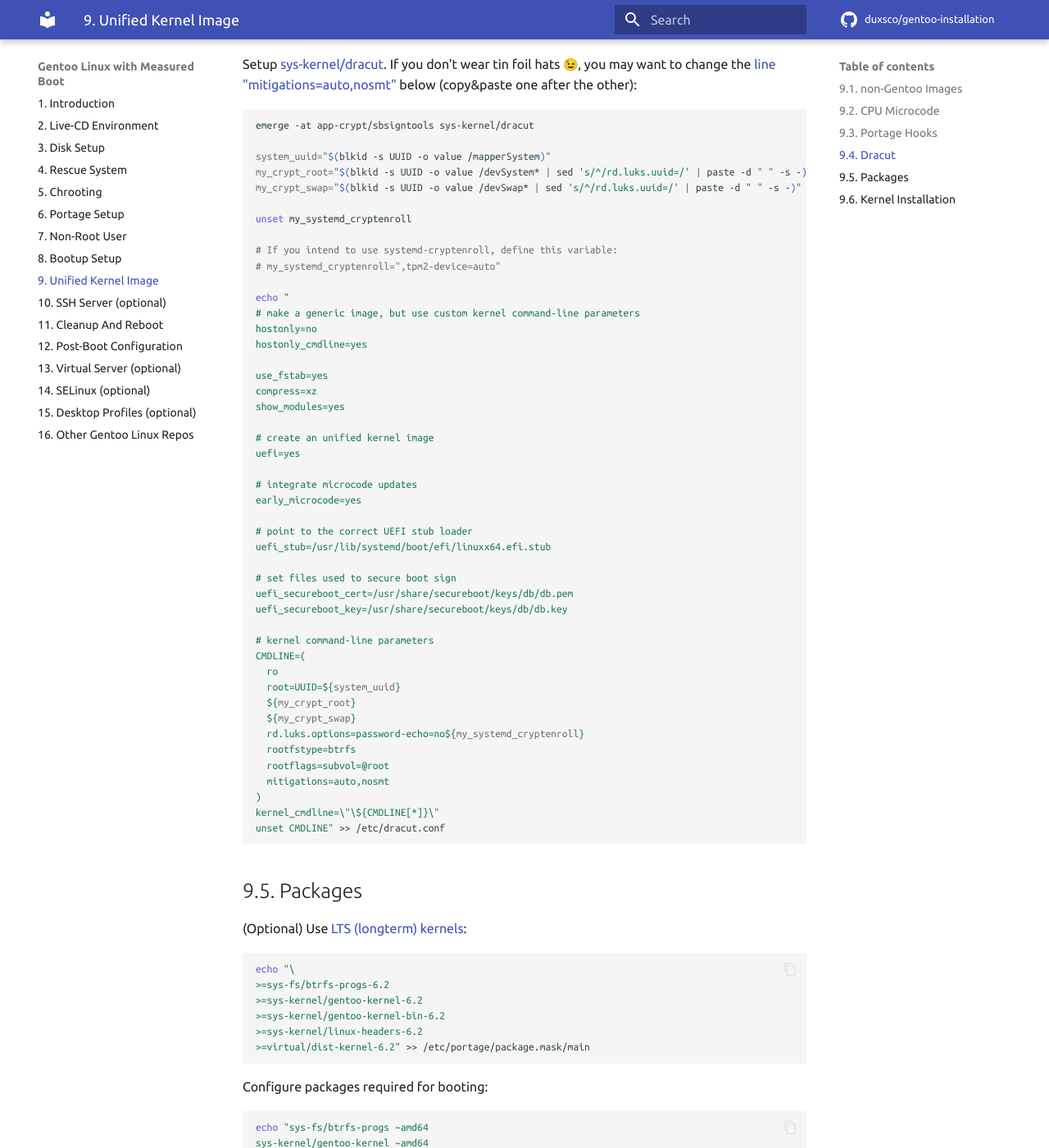
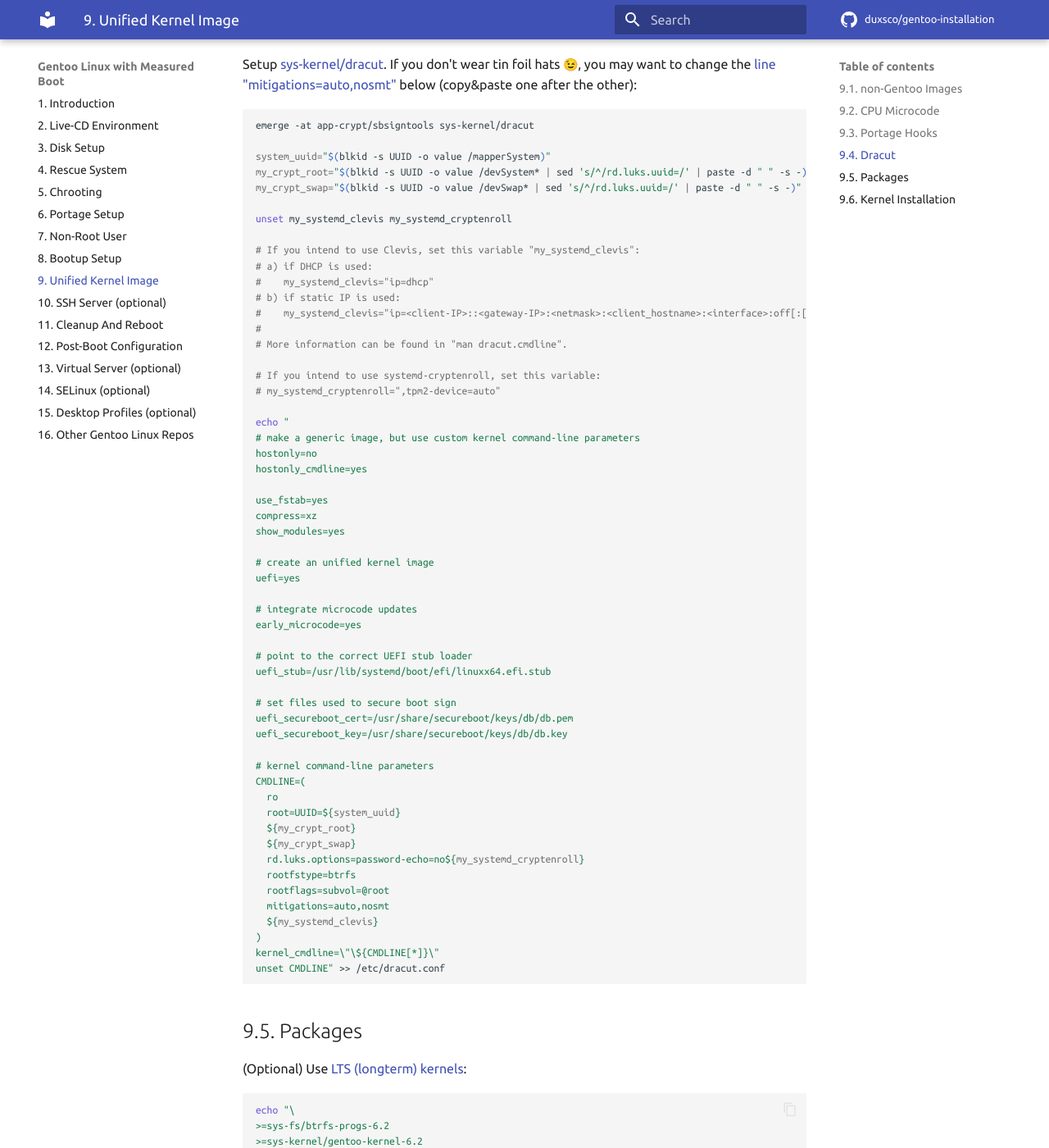
Before and after one commit to duxsco/gentoo-installation, an MkDocs documentation site: the page built from docs/unified_kernel_image.md, in a window 1280 px wide and 1400 px high, scrolled down 1866 px. Shown: the whole window at 82% size. Built offline with MkDocs 1.6.1 and Material for MkDocs 9.7.7, drawn with Linux system fonts in a browser that asks for light colours; emoji names are drawn with the system emoji font; comment, search, counter and statistics services are not loaded.

Commit message:
Update Dracut configuration

```diff
--- a/docs/unified_kernel_image.md
+++ b/docs/unified_kernel_image.md
@@ -92,9 +92,17 @@ system_uuid="$(blkid -s UUID -o value /mapperSystem)"
 my_crypt_root="$(blkid -s UUID -o value /devSystem* | sed 's/^/rd.luks.uuid=/' | paste -d " " -s -)"
 my_crypt_swap="$(blkid -s UUID -o value /devSwap* | sed 's/^/rd.luks.uuid=/' | paste -d " " -s -)"
 
-unset my_systemd_cryptenroll
+unset my_systemd_clevis my_systemd_cryptenroll
 
-# If you intend to use systemd-cryptenroll, define this variable:
+# If you intend to use Clevis, set this variable "my_systemd_clevis":
+# a) if DHCP is used:
+#    my_systemd_clevis="ip=dhcp"
+# b) if static IP is used:
+#    my_systemd_clevis="ip=<client-IP>::<gateway-IP>:<netmask>:<client_hostname>:<interface>:off[:[<mtu>][:<macaddr>]]"
+#
+# More information can be found in "man dracut.cmdline".
+
+# If you intend to use systemd-cryptenroll, set this variable:
 # my_systemd_cryptenroll=",tpm2-device=auto"
 
 echo "
@@ -129,6 +137,7 @@ CMDLINE=(
   rootfstype=btrfs
   rootflags=subvol=@root
   mitigations=auto,nosmt
+  ${my_systemd_clevis}
 )
 kernel_cmdline=\"\${CMDLINE[*]}\"
 unset CMDLINE" >> /etc/dracut.conf
```
Also changed, not shown: docs/post-boot_configuration.md (+4 -4 lines).
